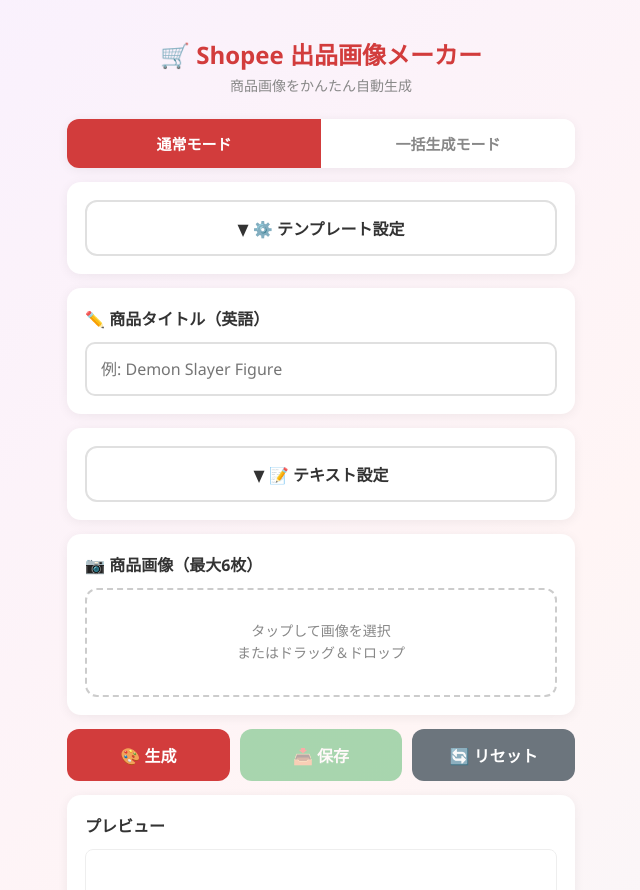
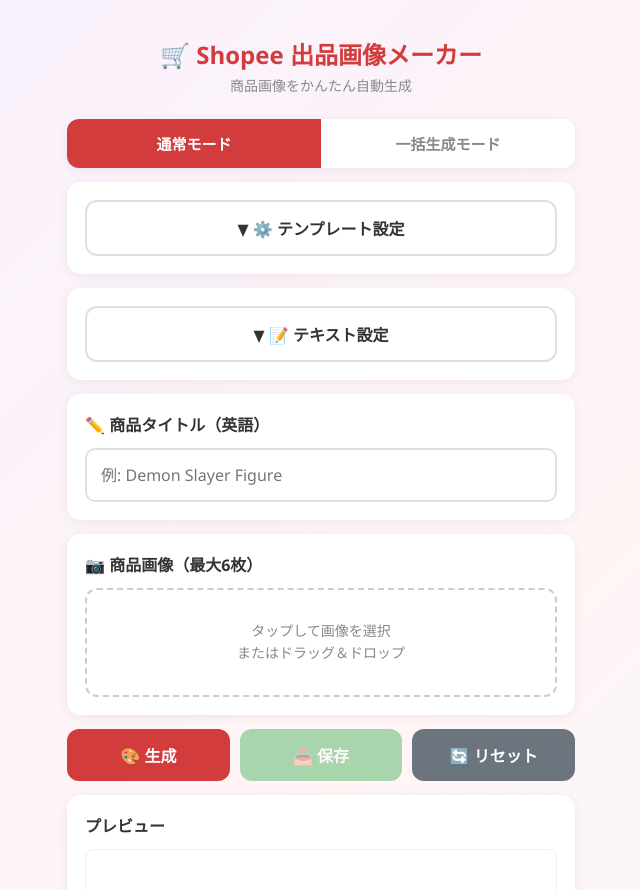
Before and after one commit to kaoru-sys/shopee-maker, a React (Vite) app: page / in a window 1280 px wide. Shown: the top 890 px of the page, without its empty margins (319-959 px from the left). Built offline with nearby package versions, Linux system fonts and the light colour scheme.

Commit message:
テキスト設定を両モード共通に移動（一括生成でも配置・プレビュー利用可能）

```diff
--- a/src/App.jsx
+++ b/src/App.jsx
@@ -87,6 +87,9 @@
       {/* Template Settings (shared) */}
       <TemplateSettings settings={settings} setSettings={setSettings} />
 
+      {/* Text Settings (shared) */}
+      <TextSettings settings={settings} setSettings={setSettings} />
+
       {mode === 'normal' ? (
         <>
           {/* Title Input */}
@@ -100,9 +103,6 @@
               placeholder="例: Demon Slayer Figure"
             />
           </div>
-
-          {/* Text Settings */}
-          <TextSettings settings={settings} setSettings={setSettings} />
 
           {/* Image Uploader */}
           <ImageUploader images={images} setImages={setImages} />
```
